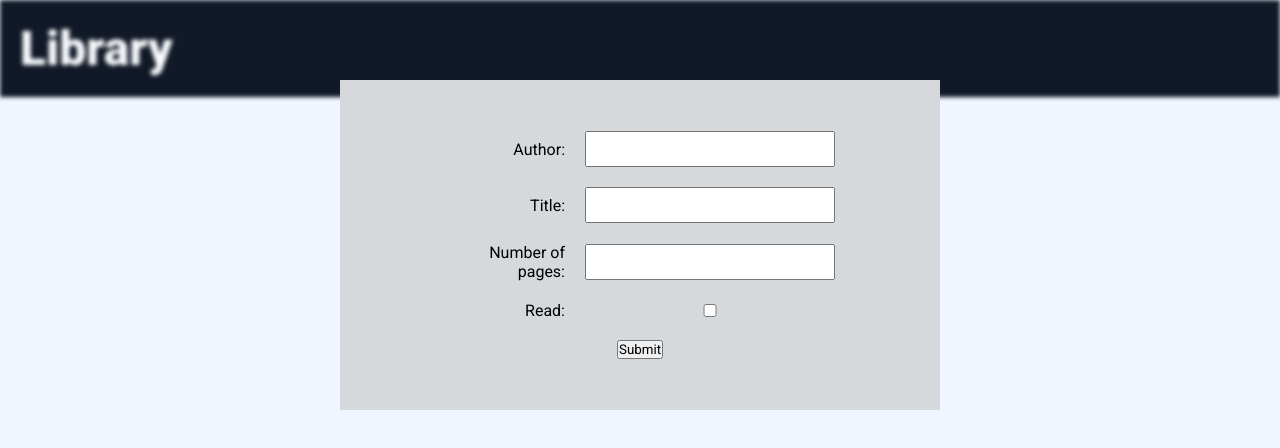
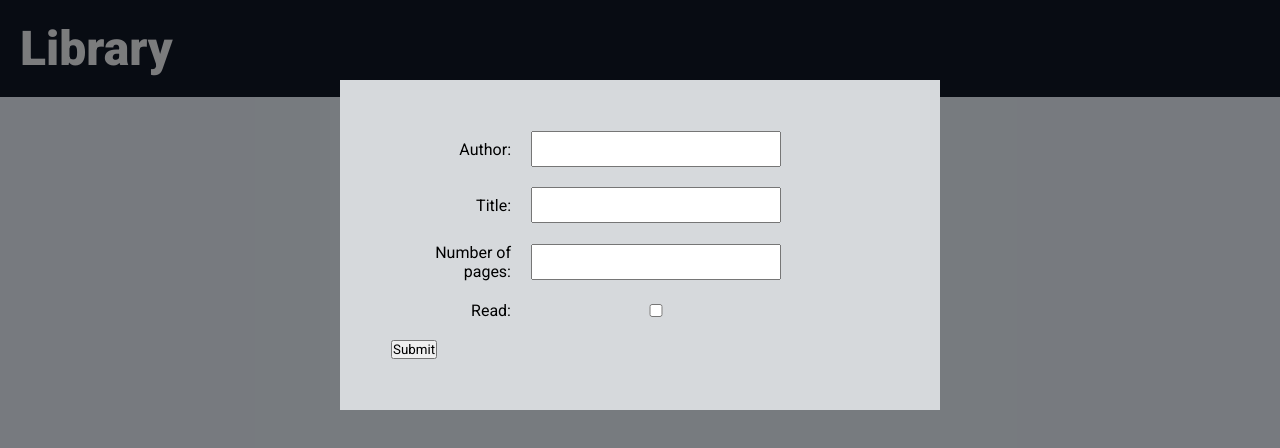
Before and after one commit to murkyweb/library, a plain HTML site: page index.html in a window 1280 px wide. Both pictures are taken after a click on the button "Add new book". Drawn offline with Linux system fonts and the light colour scheme.

Commit message:
Added mask whenopening the form, to darken the background

```diff
--- a/index.html
+++ b/index.html
@@ -32,5 +32,6 @@
         <h1 class="header">Library</h1>
         <button type="button" class="add-book">Add new book</button>
         <div class="container"></div>
+        <div class="mask"></div>
     </div>
 </body>
--- a/script.js
+++ b/script.js
@@ -62,7 +62,7 @@ function emptyForm() {
 
 function toggleForm() {
     document.querySelector('form').classList.toggle('show');
-    document.querySelector('.main-content').classList.toggle('blur');
+    document.querySelector('.mask').classList.toggle('on');
 }
 
 function update() {
--- a/style.css
+++ b/style.css
@@ -33,7 +33,7 @@ form.show {
     z-index: 1;
     display: flex;
     flex-direction: column;
-    align-items: center;
+    align-items: flex-start;
     width: 600px;
     padding: 50px;
     gap: 20px;
@@ -59,11 +59,6 @@ form.show {
     width: 140px;
     padding-right: 20px;
     text-align: right;
-}
-
-.blur {
-    pointer-events: none;
-    filter: blur(2px);
 }
 
 .main-content {
@@ -148,3 +143,12 @@ form.show {
     cursor: pointer;
     opacity: 0.7;
 }
+
+.mask.on {
+    background: rgba(0, 0, 0, 0.5);
+    position: fixed;
+    top: 0;
+    right: 0;
+    bottom: 0;
+    left: 0;
+}
```
